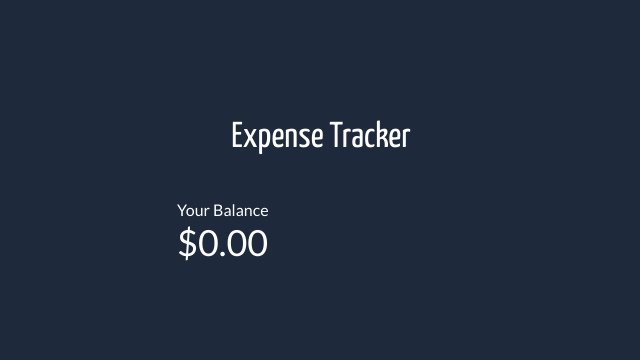
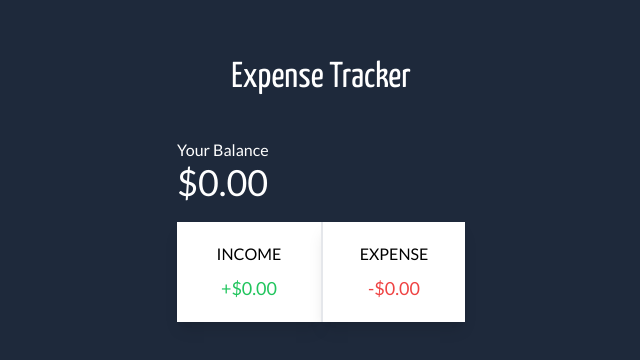
Before and after one commit to SalimiDev/expense-trackerApp, a React (Create React App) app: page / in a window 1280 px wide. Shown: the part 210-570 px from the top of the page, without its empty margins (319-959 px from the left). Built offline with nearby package versions, Linux system fonts and the light colour scheme.

Commit message:
feat:added IncomeExpenses component UI

```diff
--- a/src/App.css
+++ /dev/null
@@ -1,39 +0,0 @@
-.App {
-  text-align: center;
-}
-
-.App-logo {
-  height: 40vmin;
-  pointer-events: none;
-}
-
-@media (prefers-reduced-motion: no-preference) {
-  .App-logo {
-    animation: App-logo-spin infinite 20s linear;
-  }
-}
-
-.App-header {
-  background-color: #282c34;
-  min-height: 100vh;
-  display: flex;
-  flex-direction: column;
-  align-items: center;
-  justify-content: center;
-  font-size: calc(10px + 2vmin);
-  color: white;
-}
-
-.App-link {
-  color: #61dafb;
-}
-
-@keyframes App-logo-spin {
-  from {
-    transform: rotate(0deg);
-  }
-
-  to {
-    transform: rotate(360deg);
-  }
-}
--- a/src/App.js
+++ b/src/App.js
@@ -1,6 +1,6 @@
-import './App.css';
 import Header from './components/Header';
 import Balance from './components/Balance';
+import IncomeExpenses from './components/IncomeExpenses';
 
 function App() {
     return (
@@ -8,6 +8,7 @@ function App() {
             <Header />
             <div className='w-72 h-fit '>
                 <Balance />
+                <IncomeExpenses />
             </div>
         </div>
     );
--- /dev/null
+++ b/src/components/IncomeExpenses.js
@@ -0,0 +1,18 @@
+import React from 'react';
+
+const IncomeExpenses = () => {
+    return (
+        <div className='w-full bg-white flex items-center flex-row mt-5 '>
+            <div className='w-1/2 bg-white p-5 flex flex-col justify-center items-center uppercase shadow-lg'>
+                <h4>Income</h4>
+                <p className='text-lg text-green-500 mt-2'>+$0.00</p>
+            </div>
+            <div className='w-1/2 bg-white p-5 flex flex-col justify-center items-center border-l-2 uppercase shadow-lg'>
+                <h4>Expense</h4>
+                <p className='text-lg text-red-500 mt-2'>-$0.00</p>
+            </div>
+        </div>
+    );
+};
+
+export default IncomeExpenses;
--- a/src/index.css
+++ b/src/index.css
@@ -1,17 +1,3 @@
 @tailwind base;
 @tailwind components;
 @tailwind utilities;
-
-body {
-  margin: 0;
-  font-family: -apple-system, BlinkMacSystemFont, 'Segoe UI', 'Roboto', 'Oxygen',
-    'Ubuntu', 'Cantarell', 'Fira Sans', 'Droid Sans', 'Helvetica Neue',
-    sans-serif;
-  -webkit-font-smoothing: antialiased;
-  -moz-osx-font-smoothing: grayscale;
-}
-
-code {
-  font-family: source-code-pro, Menlo, Monaco, Consolas, 'Courier New',
-    monospace;
-}
```
